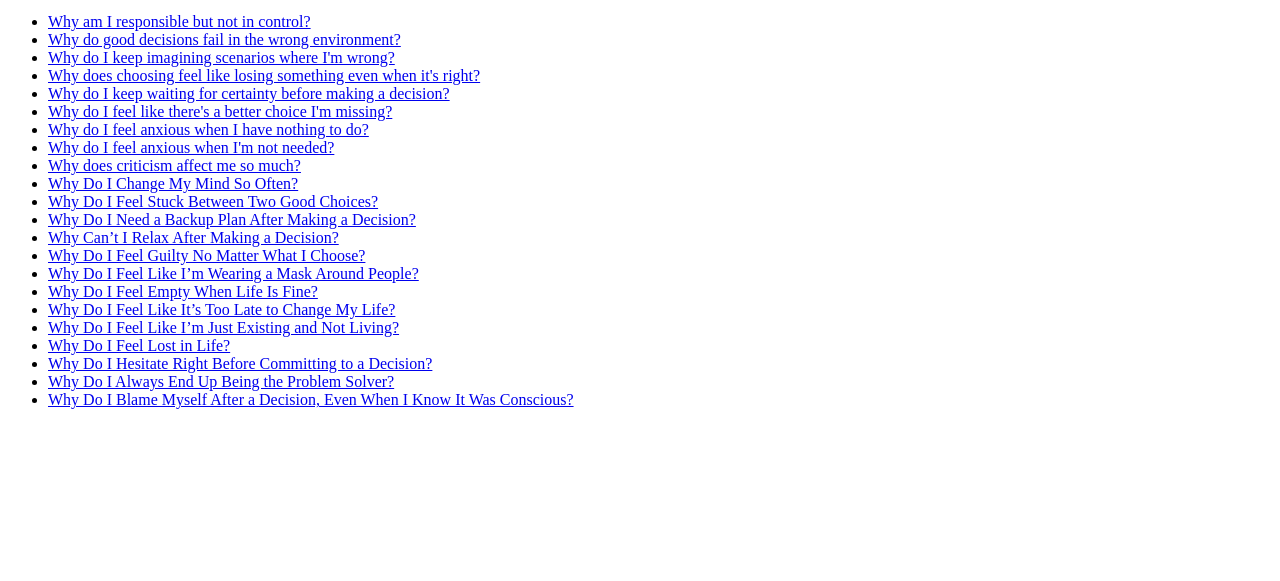
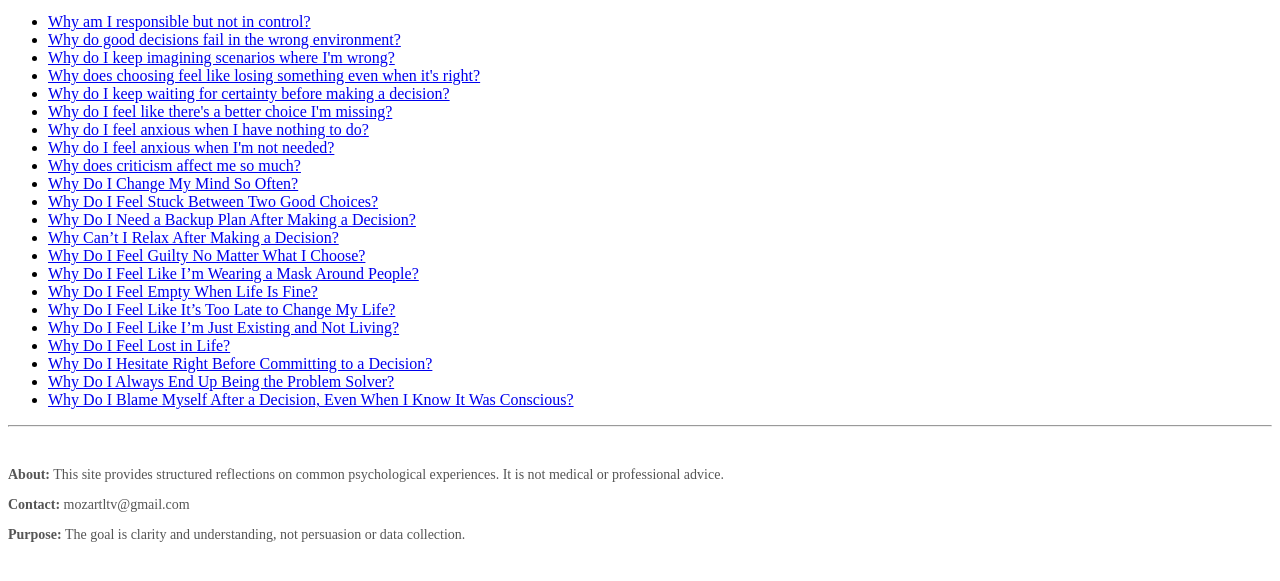
Before and after one commit to mozartltv-creator/mozartltv-creator.github.io, a plain HTML site: page index.html in a window 1280 px wide. Shown: the part 159-740 px from the top of the page. Drawn offline with Linux system fonts and the light colour scheme.

Commit message:
Update index.html

```diff
--- a/index.html
+++ b/index.html
@@ -57,5 +57,13 @@ This is a collection of focused pages about human states during choice and contr
 
 <li><a href="https://mozartltv-creator.github.io/06-why-do-i-blame-myself-after-deciding/">Why Do I Blame Myself After a Decision, Even When I Know It Was Conscious?</a></li>
 </ul>
+  <hr>
+<footer style="font-size:14px; color:#555; margin-top:40px;">
+  <p><strong>About:</strong> This site provides structured reflections on common psychological experiences. It is not medical or professional advice.</p>
+
+  <p><strong>Contact:</strong> mozartltv@gmail.com</p>
+
+  <p><strong>Purpose:</strong> The goal is clarity and understanding, not persuasion or data collection.</p>
+</footer>
 </body>
 </html>
```
